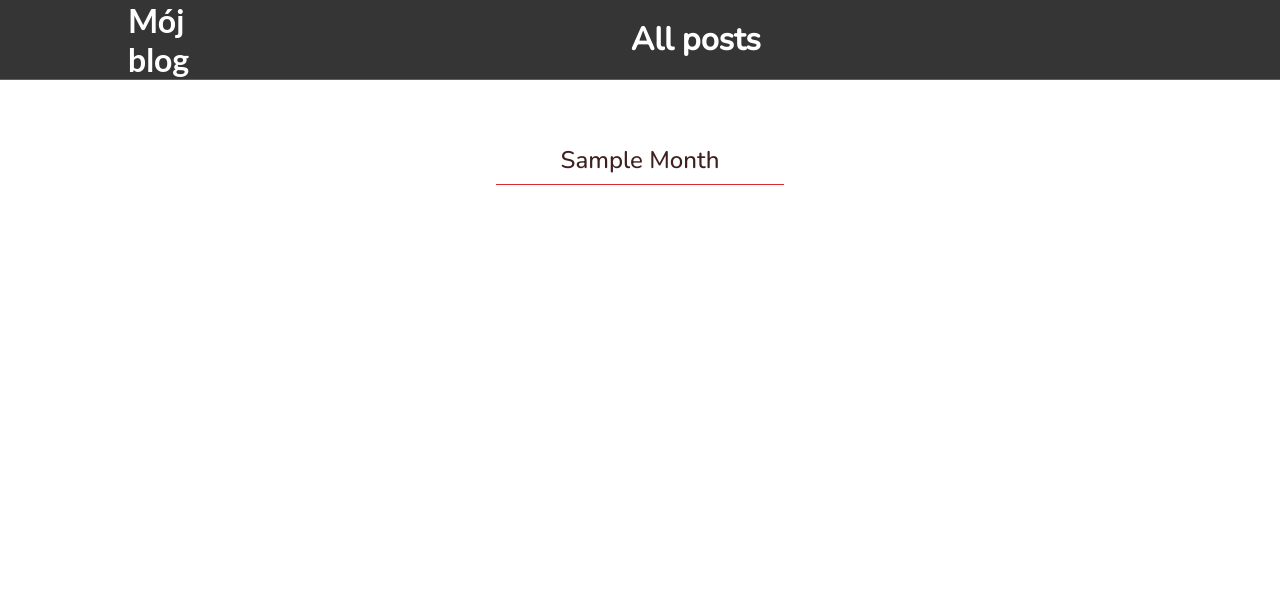
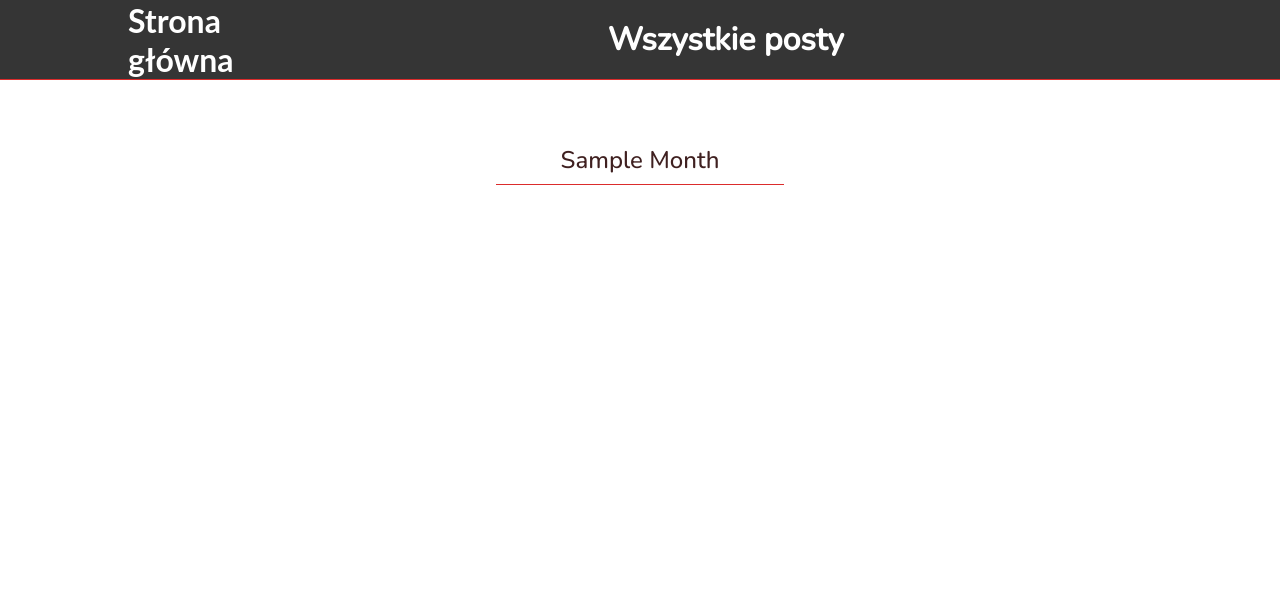
Before and after one commit to Wsap13/Django, a Django app: template PierwszeKroki/miesieczne_wyzwania/wyzwania/templates/wyzwania/index.html in a window 1280 px wide. Shown: the top 591 px of the page. Run offline with Django 4.2, Linux system fonts and the light colour scheme; the template is opened without the code that fills it: most values are stand-ins (such as "Sample title", 1, 10 or a date in 2020).

Commit message:
posts
dodanie zbioru postów

```diff
--- a/PierwszeKroki/my_blog/blog/urls.py
+++ b/PierwszeKroki/my_blog/blog/urls.py
@@ -4,7 +4,7 @@ from . import views
 
 urlpatterns = [
     path("", views.strona_startowa, name="strona-startowa"),
-    path("posts", views.posty, name="posty"),
+    path("posty", views.posty, name="posty"),
     path("posts/<slug:slug>", views.posty_szczegol,
          name="posty-szczegol")  # /posts/my-first-post
 ]
--- a/PierwszeKroki/my_blog/blog/views.py
+++ b/PierwszeKroki/my_blog/blog/views.py
@@ -6,7 +6,7 @@ def strona_startowa(request):
   return render(request, "blog/index.html")
 
 def posty(request):
-  pass
+   return render(request, "blog/all-posts.html")
 
 def posty_szczegol(request):
   pass
--- a/PierwszeKroki/my_blog/templates/base.html
+++ b/PierwszeKroki/my_blog/templates/base.html
@@ -10,9 +10,9 @@
 </head>
 <body>
   <header id="main-navigation">
-    <h1><a href="">Mój blog</a></h1>
+    <h1><a href="">Strona główna</a></h1>
     <nav>
-      <a href="">All posts</a>
+      <a href="">Wszystkie posty</a>
     </nav>
   </header>
   {% block content %}
```
Also changed, not shown: PierwszeKroki/my_blog/blog/templates/blog/all-posts.html (+8 -4 lines), PierwszeKroki/my_blog/blog/templates/blog/includes/post.html (added, +13 -0 lines), PierwszeKroki/my_blog/blog/templates/blog/index.html (+3 -17 lines).
